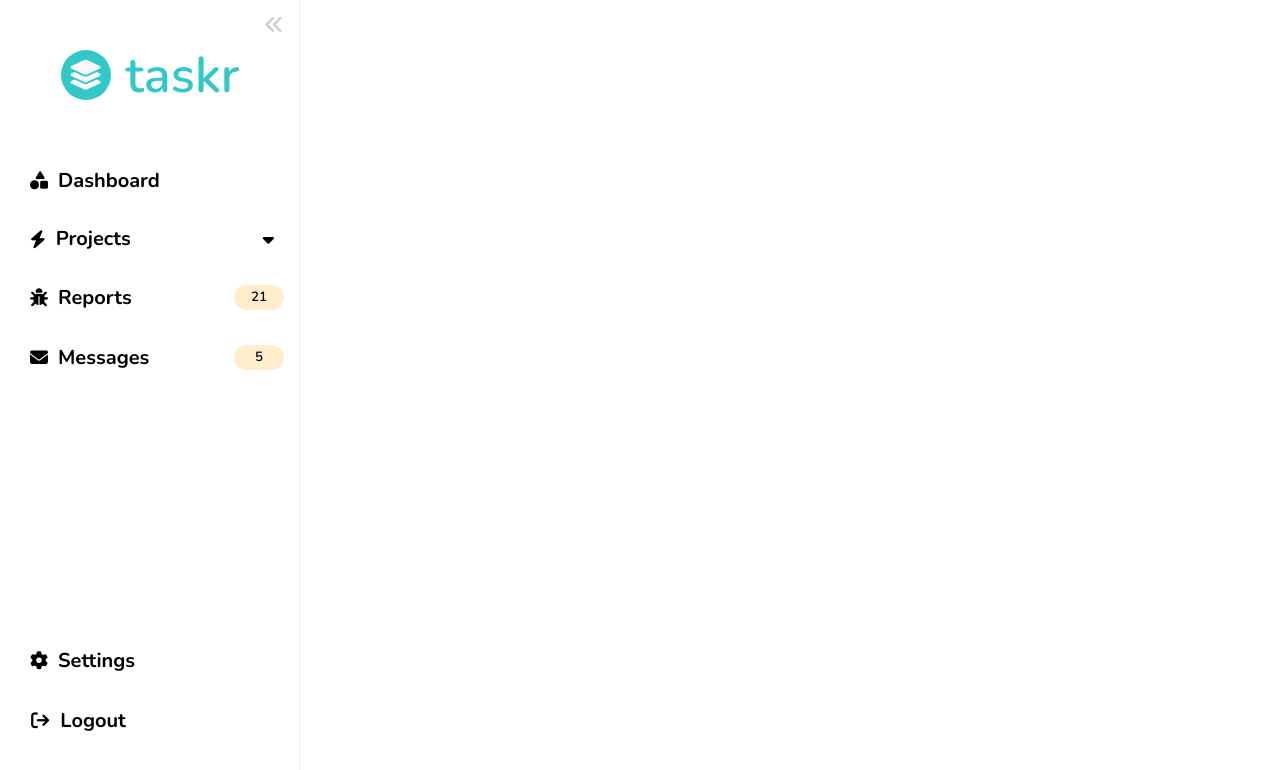
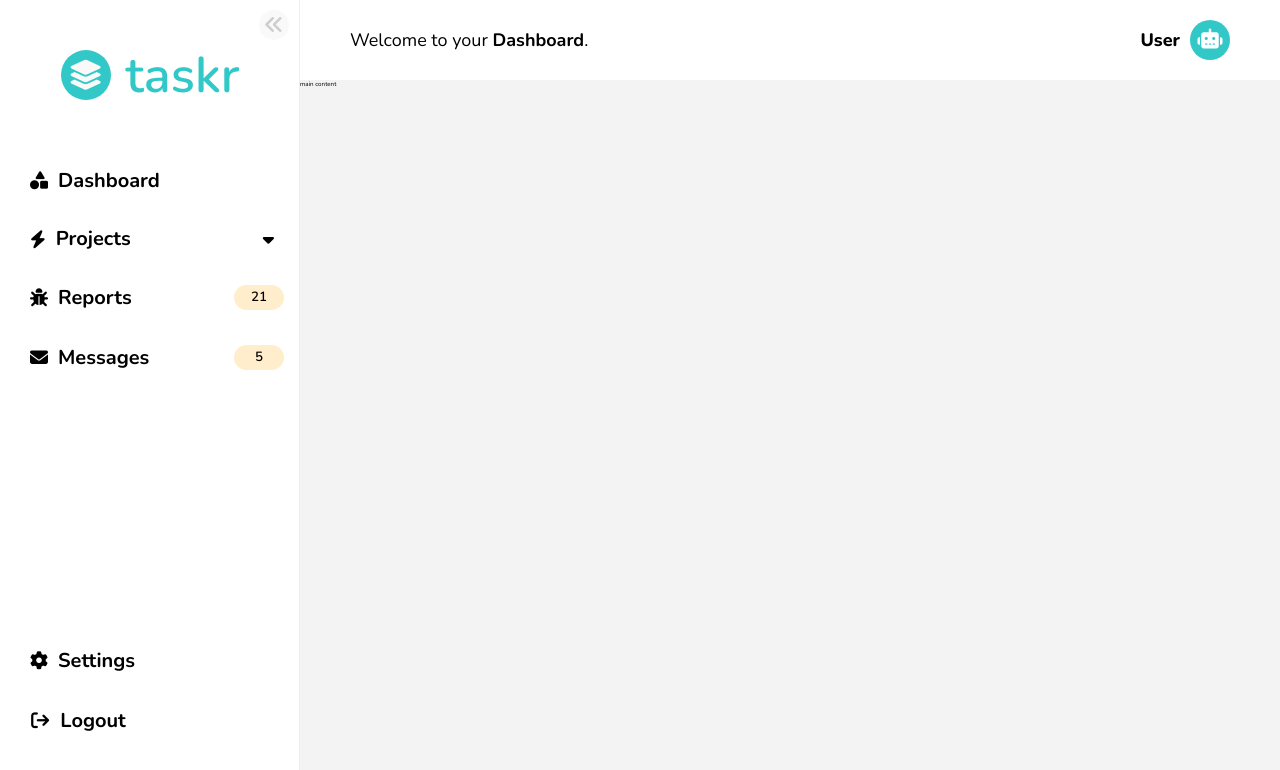
Before and after one commit to Web-Dev-Dan/Taskr---Bug-Tracking-Application, a React (Create React App) app: page / in a window 1280 px wide. Shown: the top 770 px of the page. Built offline with nearby package versions, Linux system fonts and the light colour scheme.

Commit message:
Added MainNav component to Main section

```diff
--- a/src/App.js
+++ b/src/App.js
@@ -2,6 +2,7 @@
 import { useState } from 'react';
 import './App.css';
 import Aside from './components/aside/Aside';
+import Main from './components/main/Main';
 import IconButton from './reusable/buttons/IconButton/IconButton';
 
 function App() {
@@ -106,6 +107,9 @@
   }
 
 
+  // --- USER DETAILS ---
+  const [username, setUsername] = useState('User');
+
   return (
     <div className="App">
       <div className="container">
@@ -120,6 +124,9 @@
           />
         </div>
         <div className="main-container">
+          <Main
+            username={username}
+          />
         </div>
       </div>
     </div >
--- a/src/components/aside/Aside.js
+++ b/src/components/aside/Aside.js
@@ -7,7 +7,7 @@
 
 function Aside({ asideIsOpen, handleClick, dropdownContentIsShown }) {
     return (
-        <div className="aside">
+        <aside className="aside">
             {/* Logo */}
             <Logo
                 asideIsShown={asideIsOpen}
@@ -62,7 +62,7 @@
                     />
                 </div>
             </div>
-        </div >
+        </aside >
     )
 }
 
--- /dev/null
+++ b/src/components/main/Main.css
@@ -0,0 +1,10 @@
+.main {
+    height: calc(100vh);
+    overflow: scroll;
+    overflow-x: hidden;
+}
+
+.main-content {
+    background-color: rgb(243, 243, 243);
+    height: 2000px;
+}
--- /dev/null
+++ b/src/components/main/Main.js
@@ -0,0 +1,18 @@
+
+import './Main.css';
+import MainNav from './MainNav/MainNav';
+
+function Main({ username }) {
+    return (
+        <main className="main">
+            <MainNav
+                username={username}
+            />
+            <div className="main-content">
+                main content
+            </div>
+        </main>
+    )
+}
+
+export default Main;
--- /dev/null
+++ b/src/components/main/MainNav/MainNav.css
@@ -0,0 +1,85 @@
+.main-nav {
+    background-color: white;
+    height: 80px;
+    padding: 0 50px;
+    display: flex;
+    justify-content: space-between;
+    align-items: center;
+    position: sticky;
+    top: 0;
+    left: 0;
+}
+
+.main-nav__text {
+    font-size: 1.8rem;
+}
+
+.main-nav__profile {
+    display: flex;
+    align-items: center;
+    position: relative;
+}
+
+.main-nav__profile-name {
+    font-size: 1.8rem;
+    font-weight: 800;
+    margin-right: 10px;
+}
+
+.main-nav__profile-pic {
+    background-color: var(--color-primary);
+    width: 40px;
+    height: 40px;
+    border-radius: 50%;
+    transition: .5s;
+}
+
+.main-nav__profile-pic--icon {
+    color: white;
+    font-size: 20px;
+    transition: .5s;
+}
+
+.main-nav__profile-pic:hover {
+    background-color: var(--color-primary-dark);
+}
+
+.main-nav__profile-pic:hover .main-nav__profile-pic--icon {
+    font-size: 24px;
+    transform: rotate(720deg);
+}
+
+.main-nav__profile-notification {
+    background-color: var(--color-primary);
+    color: white;
+    font-size: 1.6rem;
+    text-align: center;
+    width: 200px;
+    padding: 10px;
+    border-radius: 10px;
+    transition: .3s;
+    animation-name: profileNotificationAnimation;
+    animation-duration: 3s;
+    animation-iteration-count: infinite;
+    position: absolute;
+    bottom: -90px;
+    right: -500%;
+}
+
+.main-nav__profile-pic:hover+.main-nav__profile-notification {
+    right: 0;
+}
+
+@keyframes profileNotificationAnimation {
+    0% {
+        background-color: var(--color-primary);
+    }
+
+    50% {
+        background-color: var(--color-primary-dark);
+    }
+
+    100% {
+        background-color: var(--color-primary);
+    }
+}
--- /dev/null
+++ b/src/components/main/MainNav/MainNav.js
@@ -0,0 +1,19 @@
+
+import './MainNav.css';
+
+function MainNav({ username }) {
+    return (
+        <div className="main-nav">
+            <p className="main-nav__text">Welcome to your <strong>Dashboard</strong>.</p>
+            <div className="main-nav__profile">
+                <p className="main-nav__profile-name">{username}</p>
+                <button className="main-nav__profile-pic btn-transparent">
+                    <i className="main-nav__profile-pic--icon fa-solid fa-robot"></i>
+                </button>
+                <div className="main-nav__profile-notification">Beep-boop! Would you like to change your profile settings?</div>
+            </div>
+        </div>
+    )
+}
+
+export default MainNav;
--- a/src/index.css
+++ b/src/index.css
@@ -10,6 +10,7 @@
     --color-gray-dark: #cecece;
     --color-gray-darkest: #808080;
     --color-primary: rgb(50, 200, 200);
+    --color-primary-dark: rgb(38, 180, 180);
     --color-primary-light: rgb(233, 255, 255);
     --color-orange: rgb(255, 237, 203);
     --color-yellow: rgb(246, 209, 108);
@@ -39,6 +40,10 @@
     cursor: pointer;
 }
 
+input {
+    border: none;
+}
+
 input,
 ::placeholder {
     font-family: var(--font-primary);
```
